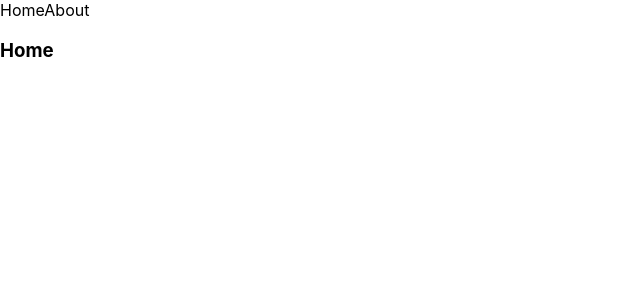
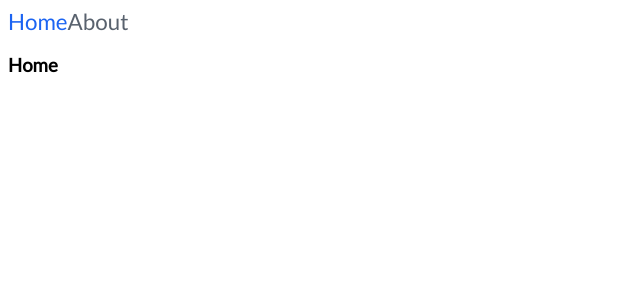
Before and after one commit to alisha0815/movie-app-next, a Next.js app: page / in a window 1280 px wide. Shown: the top 300 px of the page, without its empty margins (0-640 px from the left). Built offline with nearby package versions, Linux system fonts and the light colour scheme.

Commit message:
syling for font and setup for active navbar link

```diff
--- a/components/Navbar.tsx
+++ b/components/Navbar.tsx
@@ -1,15 +1,30 @@
 import Link from "next/link";
+import { useRouter } from "next/router";
 
 const Navbar = () => {
+  const router = useRouter();
+  console.log("router", router);
   return (
+    <>
       <nav>
         <Link href={"/"}>
-        <a>Home</a>
+          <a className={router.pathname === "/" ? "active" : ""}>Home</a>
         </Link>
         <Link href={"/about"}>
-        <a>About</a>
+          <a className={router.pathname === "/about" ? "active" : ""}>About</a>
         </Link>
       </nav>
+      <style jsx>{`
+        a {
+          text-decoration: none;
+          color: #59626E
+          }
+        .active {
+            color: #1C64F2
+        }
+        }>
+      `}</style>
+    </>
   );
 };
 
--- a/pages/_app.tsx
+++ b/pages/_app.tsx
@@ -1,6 +1,7 @@
 import "../styles/globals.css";
 import type { AppProps } from "next/app";
 import Layout from "../components/Layout";
+import "../styles/globals.css";
 
 function MyApp({ Component, pageProps }: AppProps) {
   return (
--- a/styles/globals.css
+++ b/styles/globals.css
@@ -1,14 +1,11 @@
-html,
+@import url("https://fonts.googleapis.com/css2?family=Lato&display=swap");
 body {
-  padding: 0;
-  margin: 0;
-  font-family: -apple-system, BlinkMacSystemFont, Segoe UI, Roboto, Oxygen,
-    Ubuntu, Cantarell, Fira Sans, Droid Sans, Helvetica Neue, sans-serif;
+  font-family: "Lato", sans-serif;
 }
-
 a {
   color: inherit;
   text-decoration: none;
+  font-size: 1.4rem;
 }
 
 * {
```
Lines whose indentation alone changed are shown as unchanged.
